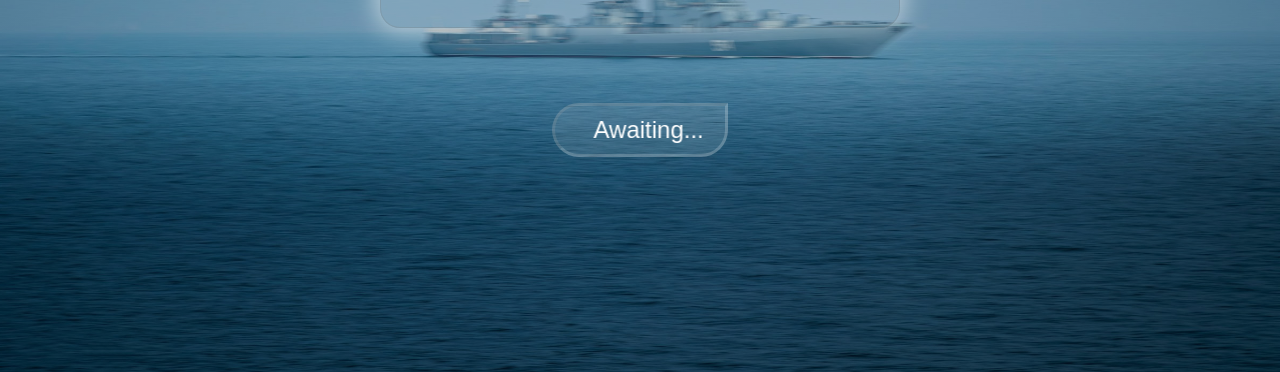
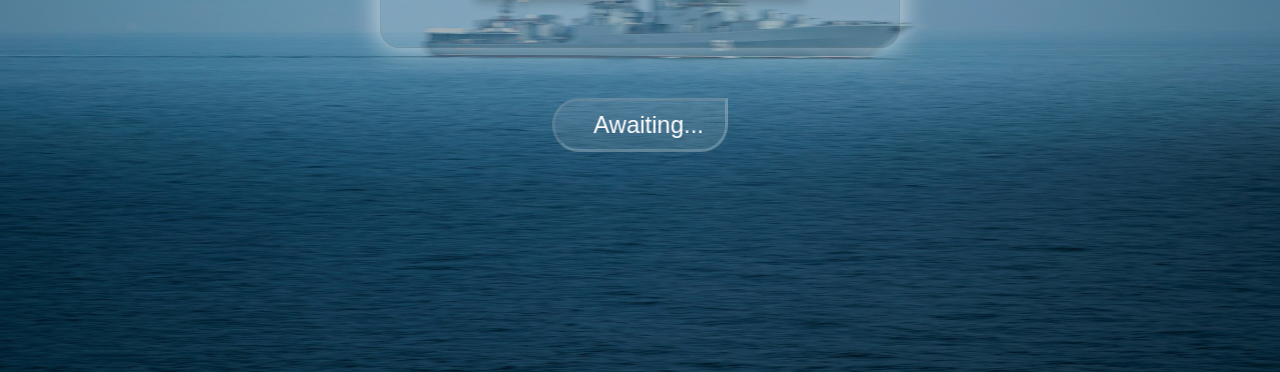
Before and after one commit to Overlandcoder/battleship, a website built with webpack: page src/template.html in a window 1280 px wide. Shown: the part 428-800 px from the top of the page. Built offline with nearby package versions, Linux system fonts and the light colour scheme.

Commit message:
style: improve layout for better fit on zoomed screens

```diff
--- a/src/styles.css
+++ b/src/styles.css
@@ -40,7 +40,8 @@ h3 {
   flex-direction: column;
   align-items: center;
   justify-content: center;
-  gap: 50px;
+  gap: 25px;
+  margin-top: 15px;
 }
 
 .ship-placement {
```
